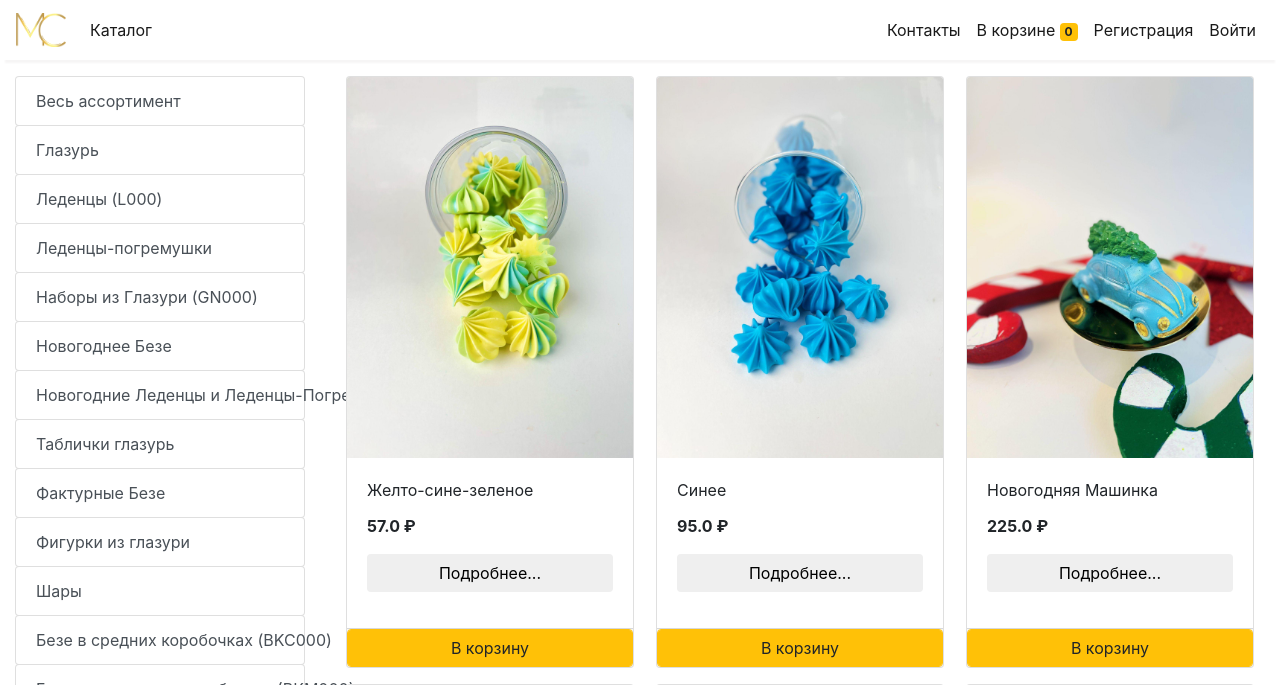
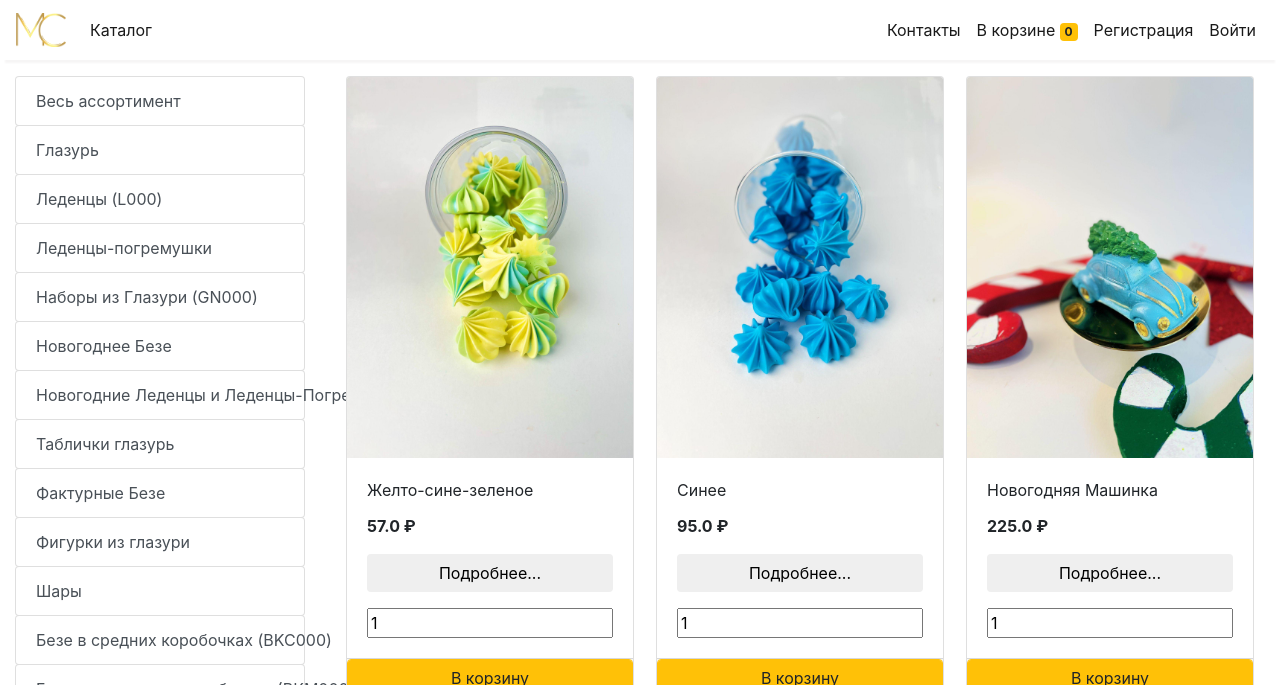
Before and after one commit to goshva/mc, a Django app: page /store in a window 1280 px wide. Shown: the top 685 px of the page. Run offline with Django 3.2, Linux system fonts and the light colour scheme; data comes from the database, SQL or seed files in the repository; both versions use the stored data as it was after the commit; some libraries are stand-ins or nearby versions; grey boxes are pictures that could not be loaded.

Commit message:
add input field in products

```diff
--- a/store/templates/index.html
+++ b/store/templates/index.html
@@ -94,6 +94,7 @@
 							</li>
 						  </ul>
 						</div>
+						<input type="number" value="1" max="5000" min="1" style="max-width: 100%; width: 100%;">
 						<!-- {{product | is_in_cart:request.session.cart }} -->
 					</div>
 
```
Also changed, not shown: db.sqlite3.
